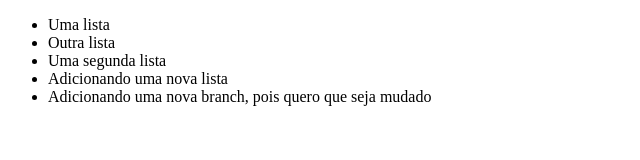
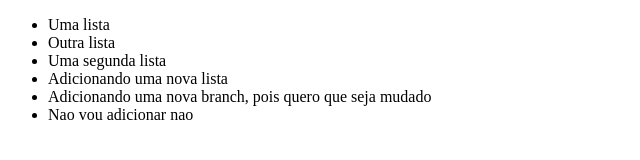
Before and after one commit to victoramorimgithub/git-test, a plain HTML site: page index.html in a window 1280 px wide. Shown: the whole page, without its empty margins (0-640 px from the left). Drawn offline with Linux system fonts and the light colour scheme.

```diff
--- a/index.html
+++ b/index.html
@@ -13,6 +13,7 @@
         <li>Uma segunda lista</li>
         <li>Adicionando uma nova lista</li>
         <li>Adicionando uma nova branch, pois quero que seja mudado</li>
+        <li>Nao vou adicionar nao</li>
     </ul>
 </body>
 </html>
```
